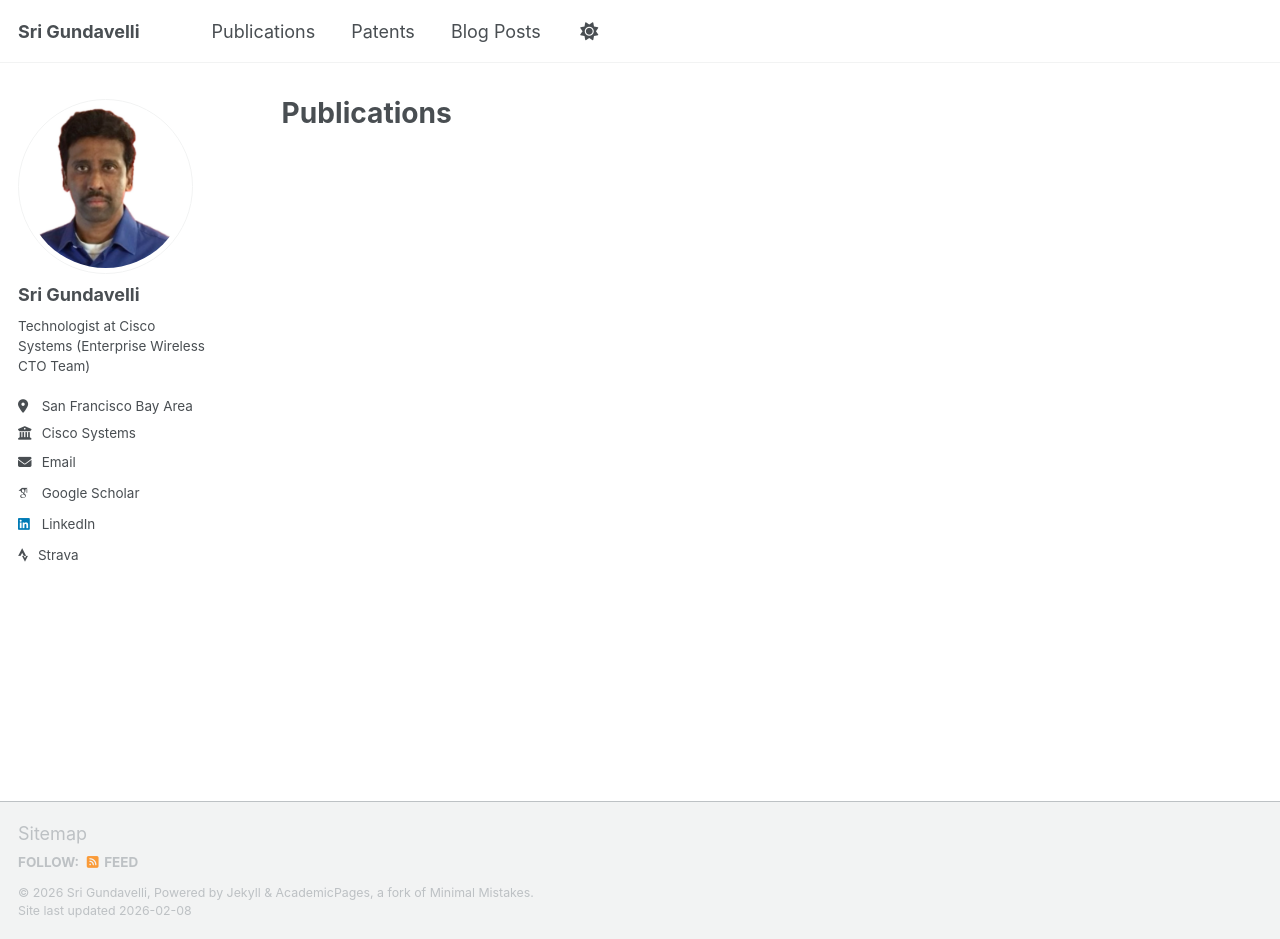
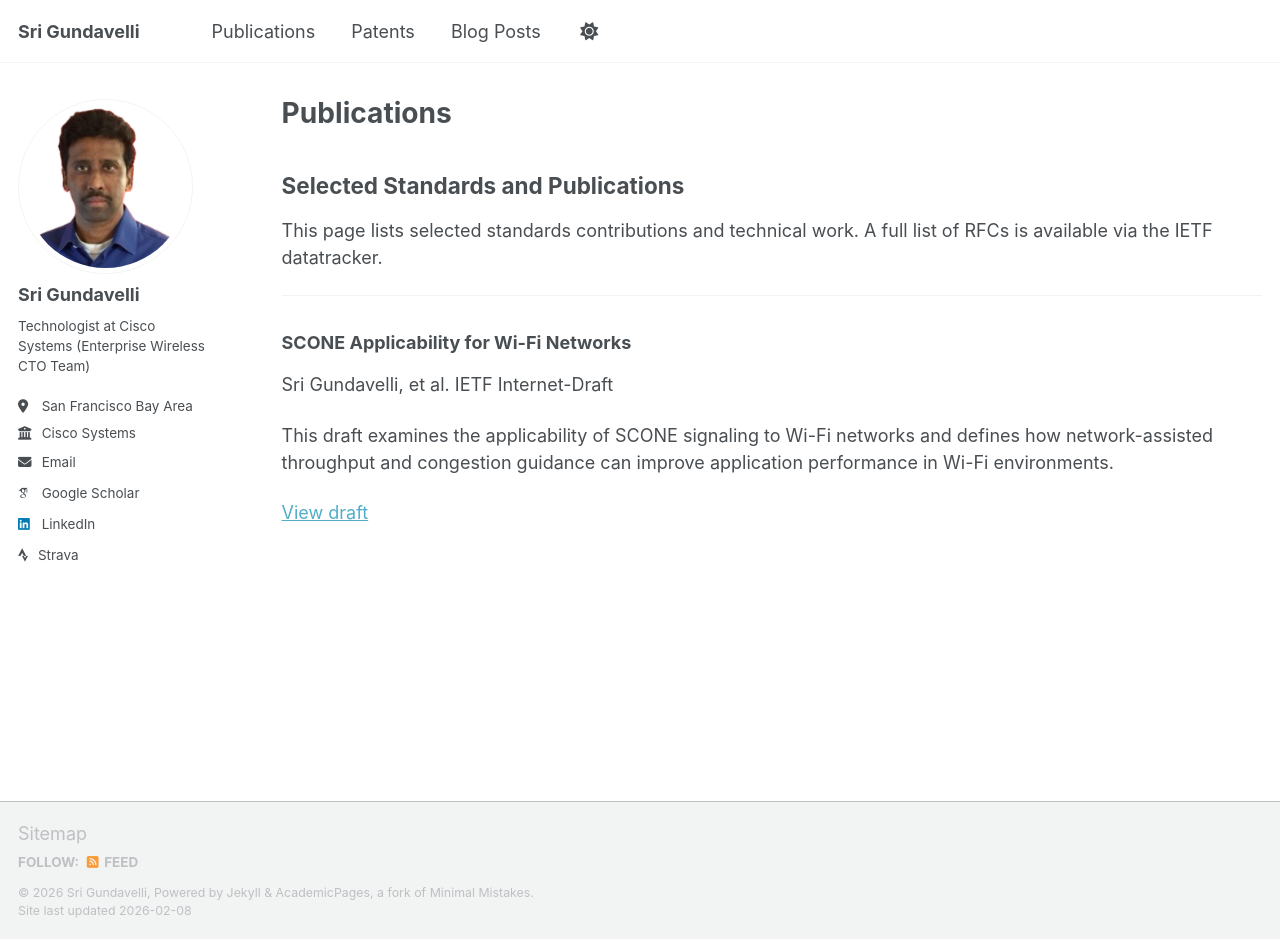
Before and after one commit to srigundavelli/srigundavelli.github.io, a Jekyll site: the page built from _pages/publications.html, in a window 1280 px wide and 939 px high. Built offline with Jekyll 4.4.1, drawn with Linux system fonts in a browser that asks for light colours; some web fonts are replaced; a script that is not in the unit is left out.

Commit message:
Update publications.html

```diff
--- a/_pages/publications.html
+++ b/_pages/publications.html
@@ -4,3 +4,41 @@ title: "Publications"
 permalink: /publications/
 author_profile: true
 ---
+
+<h2>Selected Standards and Publications</h2>
+
+<p>
+This page lists selected standards contributions and technical work.
+A full list of RFCs is available via the IETF datatracker.
+</p>
+
+
+
+<!------------------------------------------->
+<!-- Separator between publication entries -->
+<!------------------------------------------->
+
+<hr>
+<h3>SCONE Applicability for Wi-Fi Networks</h3>
+<p>
+Sri Gundavelli, et al.
+IETF Internet-Draft
+</p>
+
+<p>
+This draft examines the applicability of SCONE signaling to Wi-Fi networks and
+defines how network-assisted throughput and congestion guidance can improve
+application performance in Wi-Fi environments.
+</p>
+
+<p>
+<a href="https://www.ietf.org/archive/id/draft-gundavelli-scone-wifi-applicability-00.txt">
+View draft
+</a>
+</p>
+
+
+
+<!------------------------------------------->
+<!-- Separator between publication entries -->
+<!------------------------------------------->
```
